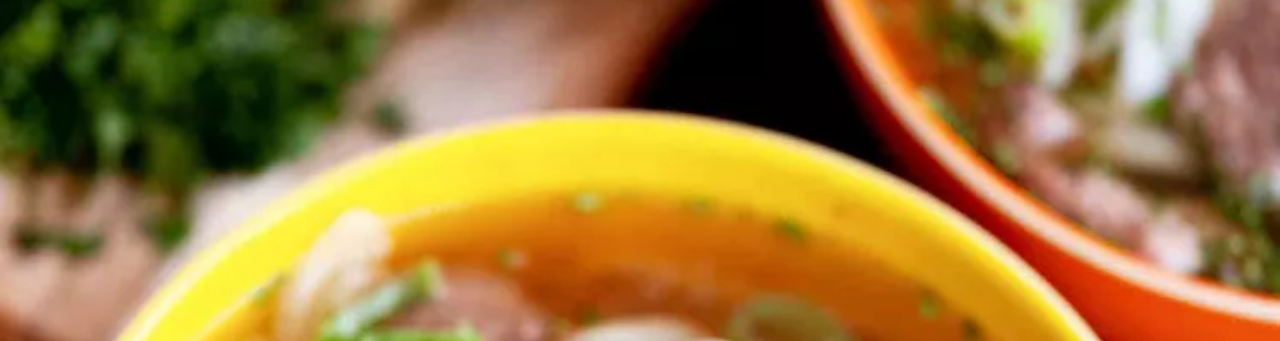
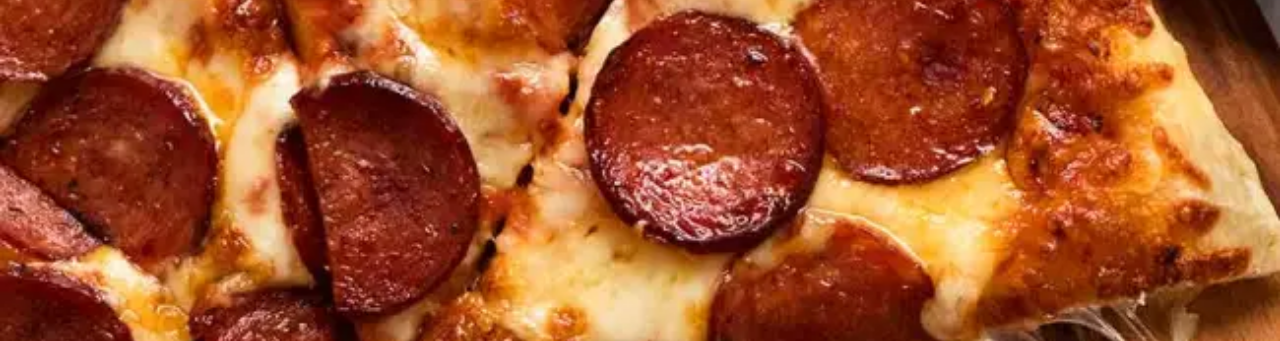
Before and after one commit to totargaming/odin-recipes, a plain HTML site: page recipes/pizza.html in a window 1280 px wide. Shown: the top 341 px of the page. Drawn offline with Linux system fonts and the light colour scheme.

Commit message:
Linking the main page to pizza and banh mi page
+ restyling the image.

```diff
--- a/recipes/banhmi.css
+++ b/recipes/banhmi.css
@@ -21,7 +21,7 @@ body {
     flex-direction: column;
     align-items: center;
     justify-content: center;
-    background-image: url(../images/pho-preview.webp);
+    background-image: url(../images/banhmi-preview.jpeg);
     background-size: cover;
     background-position: center;
     background-attachment: fixed;
--- a/recipes/pizza.css
+++ b/recipes/pizza.css
@@ -21,7 +21,7 @@ body {
     flex-direction: column;
     align-items: center;
     justify-content: center;
-    background-image: url(../images/pho-preview.webp);
+    background-image: url(../images/pizza-preview.webp);
     background-size: cover;
     background-position: center;
     background-attachment: fixed;
```
Also changed, not shown: index.html (+2 -2 lines), images/banhmi-preview.jpeg (added), images/pizza-preview.webp (added).
